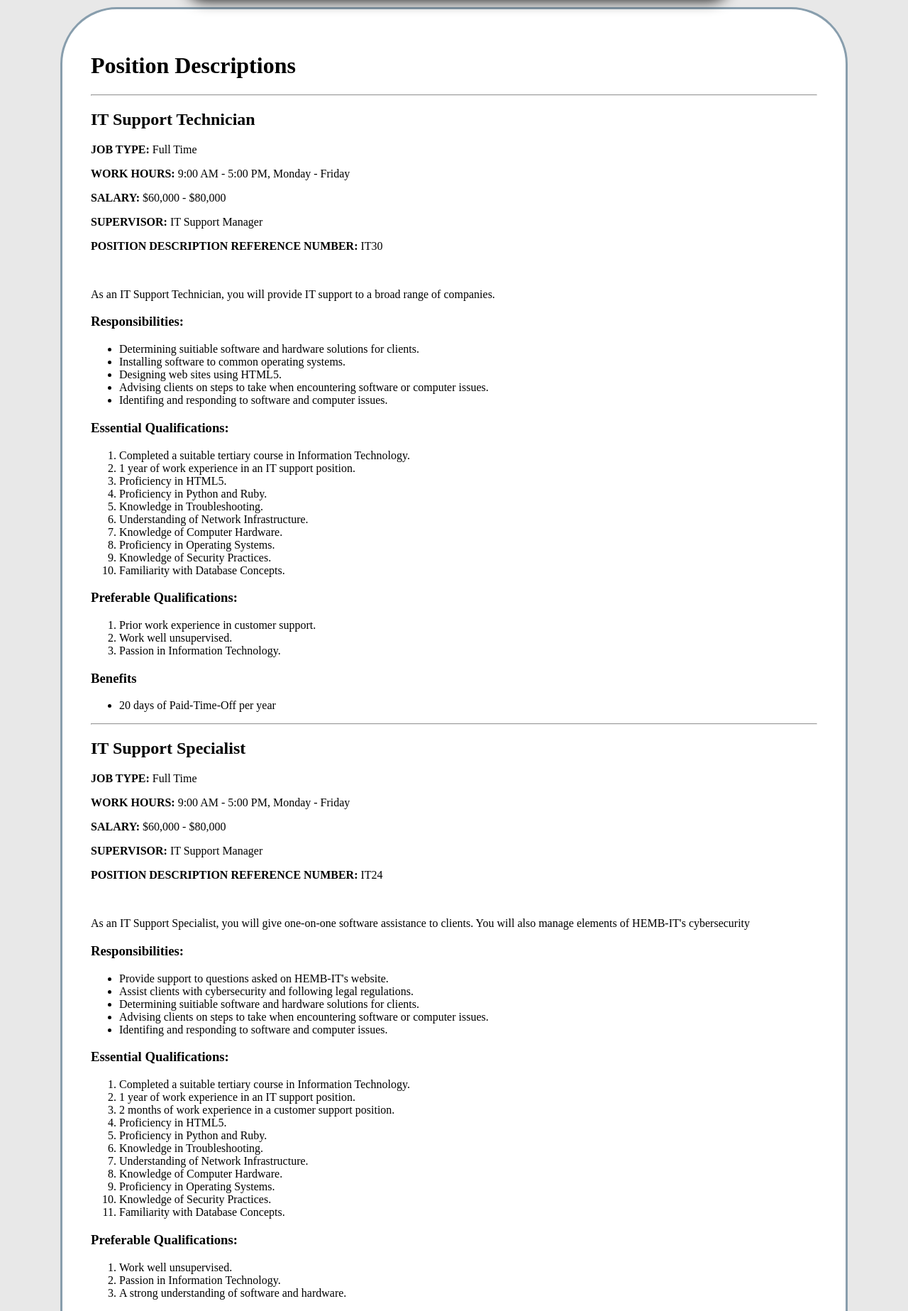
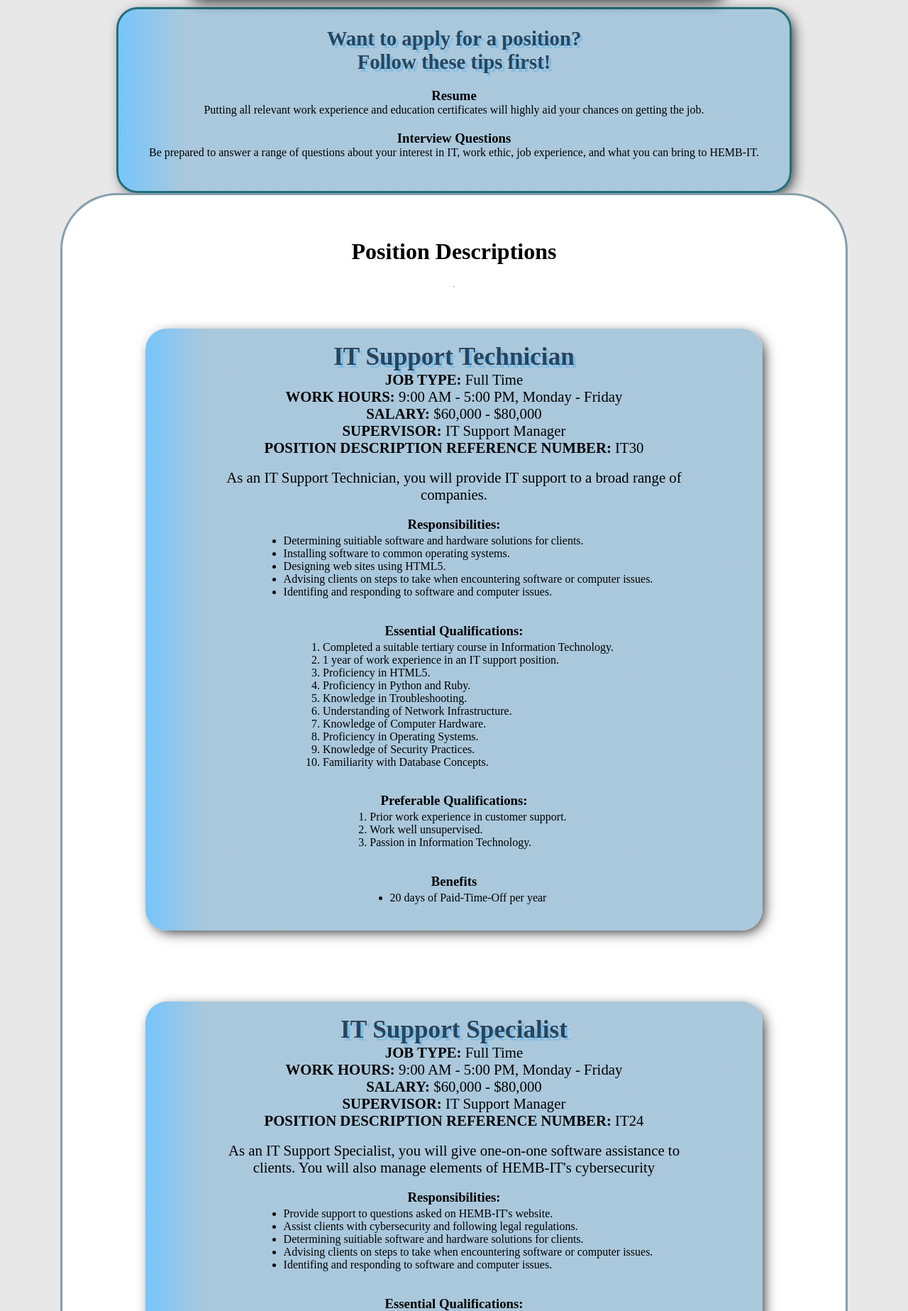
Before and after one commit to SPUDYBRO/HEMB, a PHP site: page /project1/jobs.html in a window 1280 px wide. Shown: the part 73-1920 px from the top of the page at 71% size. Run offline with PHP 8.4, Linux system fonts and the light colour scheme.

Commit message:
feat: adjusted about to scale, styled jobs
I fixed the scale issue with about page, when reaching around 340px it breaks
this is no longer the case

also styled jobs as Michael has not responded to contacts and was required to delegate the task

```diff
--- a/project1/index.html
+++ b/project1/index.html
@@ -72,7 +72,7 @@ In the footer include the link to your Jira Project (Don't forget to give access
             -->
 
 
-            <section class="main_section">
+            <section class="main_section" id="index_section">
                 <h2>What we do!</h2>
                 <p>If you have any IT issues, we can fix them! Not everyone has the availability of having IT personnel to assist with small or large issues. That's why we are here! To bridge that gap and allow small to large companies to request assistance for cheap!</p>
                 <!-- used gpt to find and fix grammar mistakes -->
@@ -81,7 +81,7 @@ In the footer include the link to your Jira Project (Don't forget to give access
             </section>
 
 
-            <section class="main_section">
+            <section class="main_section" id="index_section">
                 <h2>IT support technicians for hire</h2>
                 <p>Have the skills to be an IT support tech agent? Why not join us! We promise you a great and successful future filled with opportunities to grow, learn, and make a difference. Be part of a dynamic team that values innovation, collaboration, and excellence in providing top-notch IT solutions to our clients.</p>
                 <!-- mostly generated by chatgpt
@@ -97,7 +97,7 @@ In the footer include the link to your Jira Project (Don't forget to give access
             </section>
 
 
-            <section class="main_section">
+            <section class="main_section" id="index_section">
                 <h2>Meet our team</h2>
                 <p>Our capable team members are the backbone of our success. Each individual brings a unique set of skills and experiences, contributing to the innovative solutions we provide. From troubleshooting complex IT issues to implementing cutting-edge technologies, our team is dedicated to delivering excellence. They are passionate about their work, committed to continuous learning, and always ready to go the extra mile to ensure client satisfaction. Meet the people who make it all happen and learn about their invaluable contributions to our company.</p>
                 <!-- mostly generated by chatgpt
--- a/project1/jobs.html
+++ b/project1/jobs.html
@@ -53,13 +53,26 @@ subsections, lists etc. using the appropriate HTML elements.
             <a href="mailto:example@email.com"><img src="../images/mail_icon.png" alt="an image of a mail icon">Email us!</a>
         </nav>
 
+        <!-- Aside -->
+        <aside id="jobs_page_aside" class="main_section">
+            <h2>Want to apply for a position?<br> Follow these tips first!</h2>
+            <div>
+                <h3>Resume</h3>
+                <p>Putting all relevant work experience and education certificates will highly aid your chances on getting the job.</p>
+            </div>
+            <div>
+                <h3>Interview Questions</h3>
+                <p>Be prepared to answer a range of questions about your interest in IT, work ethic, job experience, and what you can bring to HEMB-IT.</p>
+            </div>
+        </aside>
+
         <main id="jobs_main">
 
             <h1>Position Descriptions</h1>
             <!-- Source: https://www.zippia.com/employer/how-to-write-a-job-description/  -->
             <hr>
 
-            <section> <!-- JOB 1 / IT Support Technician -->
+            <section class="main_section jobs_section"> <!-- JOB 1 / IT Support Technician -->
                 <h2>IT Support Technician</h2>
                 <p><strong>JOB TYPE:</strong> Full Time</p>
                 <p><strong>WORK HOURS:</strong> 9:00 AM - 5:00 PM, Monday - Friday</p>
@@ -74,6 +87,7 @@ subsections, lists etc. using the appropriate HTML elements.
                 <!-- Source: https://www.open.edu.au/advice/careers/it-computer-science/it-support-technician -->
 
                 <!-- JOB 1 / Responsibilities -->
+                <div>
                     <h3>Responsibilities:</h3>
                     <ul>
                         <li>Determining suitiable software and hardware solutions for clients.</li>
@@ -82,8 +96,9 @@ subsections, lists etc. using the appropriate HTML elements.
                         <li>Advising clients on steps to take when encountering software or computer issues.</li>
                         <li>Identifing and responding to software and computer issues.</li>
                     </ul>
-
+                </div>
                 <!-- JOB 1 / Essential Qualifications -->
+                <div>
                     <h3>Essential Qualifications:</h3>
                     <ol>
                         <li>Completed a suitable tertiary course in Information Technology.</li>
@@ -98,7 +113,8 @@ subsections, lists etc. using the appropriate HTML elements.
                         <li>Knowledge of Security Practices.</li>
                         <li>Familiarity with Database Concepts.</li>
                     </ol>
-
+                </div>
+                <div>
                     <!-- JOB 1 / Preferable Qualifications -->
                     <h3>Preferable Qualifications:</h3>
                     <ol>
@@ -106,18 +122,20 @@ subsections, lists etc. using the appropriate HTML elements.
                         <li>Work well unsupervised.</li>
                         <li>Passion in Information Technology.</li>
                     </ol>
+                </div>
 
                 <!-- JOB 1 / Benefits -->
+                <div>
                     <h3>Benefits</h3>
                     <ul>
                         <li>20 days of Paid-Time-Off per year</li>
                         <!-- Source: https://www.fairwork.gov.au/leave/annual-leave -->
                     </ul>
+                </div>
             </section>
-            <hr>
 
 
-            <section> <!-- JOB 2 / IT Support Specialist -->
+            <section class="main_section jobs_section"> <!-- JOB 2 / IT Support Specialist -->
                 <h2>IT Support Specialist</h2>
                 <p><strong>JOB TYPE:</strong> Full Time</p>
                 <p><strong>WORK HOURS:</strong> 9:00 AM - 5:00 PM, Monday - Friday</p>
@@ -130,6 +148,7 @@ subsections, lists etc. using the appropriate HTML elements.
                 <!-- Source: https://www.seek.com.au/it-support-technician-jobs/in-All-Melbourne-VIC  -->
 
                 <!-- JOB 2 / Responsibilities -->
+                <div>
                     <h3>Responsibilities:</h3>
                     <ul>
                         <li>Provide support to questions asked on HEMB-IT's website.</li>
@@ -138,8 +157,10 @@ subsections, lists etc. using the appropriate HTML elements.
                         <li>Advising clients on steps to take when encountering software or computer issues.</li>
                         <li>Identifing and responding to software and computer issues.</li>
                     </ul>
+                </div>
 
                 <!-- JOB 2 / Essential Qualifications -->
+                <div>
                     <h3>Essential Qualifications:</h3>
                     <ol>
                         <li>Completed a suitable tertiary course in Information Technology.</li>
@@ -155,26 +176,31 @@ subsections, lists etc. using the appropriate HTML elements.
                         <li>Knowledge of Security Practices.</li>
                         <li>Familiarity with Database Concepts.</li>
                     </ol>
+                </div>
 
                 <!-- JOB 2 / Preferable Qualifications -->
+                <div>
                     <h3>Preferable Qualifications:</h3>
                     <ol>
                         <li>Work well unsupervised.</li>
                         <li>Passion in Information Technology.</li>
                         <li>A strong understanding of software and hardware.</li>
                     </ol>
+                </div>
 
                 <!-- JOB 2 / Benefits -->
+                <div>
                     <h3>Benefits</h3>
                     <ul>
                         <li>20 days of Paid-Time-Off per year</li>
                         <!-- Source: https://www.fairwork.gov.au/leave/annual-leave -->
                     </ul>
+                </div>
             </section>
             <hr>
 
 
-            <section> <!-- JOB 3 / Desktop Support Technician -->
+            <section class="main_section jobs_section"> <!-- JOB 3 / Desktop Support Technician -->
                 <h2>Desktop Support Technician</h2>
                 <p><strong>JOB TYPE:</strong> Full Time</p>
                 <p><strong>WORK HOURS:</strong> 9:00 AM - 5:00 PM, Monday - Friday</p>
@@ -186,6 +212,7 @@ subsections, lists etc. using the appropriate HTML elements.
                 <!-- Source: https://www.seek.com.au/it-support-technician-jobs/in-All-Melbourne-VIC  -->
 
                 <!-- JOB 3 / Responsibilities -->
+                <div>
                     <h3>Responsibilities:</h3>
                     <ul>
                         <li>Ensure office computers work as intended.</li>
@@ -196,8 +223,10 @@ subsections, lists etc. using the appropriate HTML elements.
                         <li>Identifing and responding to software and computer issues.</li>
                         <li>Deploy hardware in the office.</li>
                     </ul>
+                </div>
 
                 <!-- JOB 3 / Essential Qualifications -->
+                <div>
                     <h3>Essential Qualifications:</h3>
                     <ol>
                         <li>Completed a tertiary course in Networks and Switching.</li>
@@ -214,14 +243,17 @@ subsections, lists etc. using the appropriate HTML elements.
                         <li>Knowledge of Security Practices.</li>
                         <li>Familiarity with Database Concepts.</li>
                     </ol>
+                </div>
 
                 <!-- JOB 3 / Preferable Qualifications -->
+                <div>
                     <h3>Preferable Qualifications:</h3>
                     <ol>
                         <li>Work well unsupervised.</li>
                         <li>Passion in Information Technology.</li>
                         <li>A strong understanding of software and hardware.</li>
                     </ol>
+                </div>
 
                 <!-- JOB 3 / Benefits -->
                 <h3>Benefits</h3>
@@ -233,7 +265,7 @@ subsections, lists etc. using the appropriate HTML elements.
             <hr>
 
 
-            <section> <!-- JOB 4 / Service Desk Analyst -->
+            <section class="main_section jobs_section"> <!-- JOB 4 / Service Desk Analyst -->
                 <h2>Service Desk Analyst</h2>
                 <p><strong>JOB TYPE:</strong> Full Time</p>
                 <p><strong>WORK HOURS:</strong> 9:00 AM - 5:00 PM, Monday - Friday</p>
@@ -250,6 +282,7 @@ subsections, lists etc. using the appropriate HTML elements.
                 <!-- Source: https://au.indeed.com/career-advice/finding-a-job/what-does-a-desktop-support-technician-do -->
 
                 <!-- JOB 4 / Responsibilities -->
+                <div>
                     <h3>Responsibilities:</h3>
                     <ul>
                         <li>Advising clients on steps to take when encountering software or computer issues.</li>
@@ -257,8 +290,10 @@ subsections, lists etc. using the appropriate HTML elements.
                         <li>Assist clients with cybersecurity and following legal regulations.</li>
                         <li>Determining suitiable software and hardware solutions for clients.</li>
                     </ul>
+                </div>
 
                 <!-- JOB 4 / Essential Qualifications -->
+                <div>
                     <h3>Essential Qualifications:</h3>
                     <ol>
                         <li>Completed a suitable tertiary course in Information Technology.</li>
@@ -273,14 +308,17 @@ subsections, lists etc. using the appropriate HTML elements.
                         <li>Knowledge of Security Practices.</li>
                         <li>Familiarity with Database Concepts.</li>
                     </ol>
+                </div>
 
                 <!-- JOB 4 / Preferable Qualifications -->
+                <div>
                     <h3>Preferable Qualifications:</h3>
                     <ol>
                         <li>Work well unsupervised.</li>
                         <li>Passion in Information Technology.</li>
                         <li>A strong understanding of software and hardware.</li>
                     </ol>
+                </div>
 
                 <!-- JOB 4 / Benefits -->
                 <h3>Benefits</h3>
@@ -291,16 +329,6 @@ subsections, lists etc. using the appropriate HTML elements.
             </section>
 
         </main>
-
-
-        <!-- Aside -->
-        <aside id="jobs_page_aside">
-            <h2>Want to apply for a position? Follow these tips first!</h2>
-            <h3>Resume</h3>
-            <p>Putting all relevant work experience and education certificates will highly aid your chances on getting the job.</p>
-            <h3>Interview Questions</h3>
-            <p>Be prepared to answer a range of questions about your interest in IT, work ethic, job experience, and what you can bring to HEMB-IT.</p>
-        </aside>
 
 
         <!-- Footer -->
--- a/styles/styles.css
+++ b/styles/styles.css
@@ -247,11 +247,11 @@ This is for styling every single page */
 
 
 
-        /* Section styling */
+    /* Section styling */
 
         .main_section {
             width: 85%;
-            margin: 50px 0px;
+            margin: 0px auto;
             padding: 2% 0px;
             background-color: var(--nav_background_color);
             background-image: linear-gradient(to left, var(--content_background_color)90%, var(--content_background_gradient_color));
@@ -346,6 +346,10 @@ This is for styling every single page */
         flex-direction: column;
       align-items: center;
         justify-content: space-around;
+    }
+
+    #index_section {
+        margin: 50px 0px;
     }
 
     #hero_img {
@@ -455,53 +459,105 @@ This is for styling every single page */
         width: 63%
     }
 
+    .title_image_and_list_flex_container {
+        display: flex;
+        flex-direction: row;
+        width: 45%;
+    }
+
     .title_image {
         border-right: 1px solid black;
         padding-right: 10px;
         display: inline-block;
     }
 
-    #thank_you_text {
-        font-size: 25px;
-    }
+    @media (max-width: 800px) {
 
-    @media (max-width: 800px) {
-        body, html {
-            height: 100%;
-            margin: 0;
+        #employee_info {
+            margin: 0px;
+            width: 100%;
+        }
+        .title_image_and_list_flex_container {
+            width: 100%;
+            align-items: center;
+            justify-content: center;
+        }
+
+        .individual_employee > p{
+            width: 90%;
         }
 
         .individual_employee {
-            display: flex;
             flex-direction: column;
-            justify-content: center; /* center horizontally */
-            align-items: center;     /* center vertically */
-            text-align: center;
-            height: 100vh;           /* full viewport height */
-            flex-direction: column;
+            align-items: center;
+            width: 100%;
         }
 
-        .title_image {
-            border-right: 0px black;
-        }
     }
 
 
 
 /* Jobs Page styling by Michael Sharpley */
 
-
+    #jobs_main {
+        display: flex;
+        flex-direction: column;
+        align-items: center;
+    }
     #jobs_page_aside {
         width: 25%;
         border: 3px solid var(--legend_and_input_color);
-        padding: 1% 0px;
+        padding: 25px;
         background-color: var(--nav_background_color);
 
         position: absolute;
-        bottom: 45vh;
-        right: 5%;
+        top: 17vh;
+        right: 2%;
+        text-align: center;
+
     }
 
+    #jobs_page_aside > h2 {
+        font-size: 1.8em;
+        margin-bottom: 20px;
+    }
+
+    #jobs_page_aside div > p,
+    #jobs_page_aside div > h3 {
+        margin: 0px;
+    }
+
+    #jobs_page_aside div {
+        margin-bottom: 20px;
+    }
+
+    .jobs_section {
+        display: flex;
+        flex-direction: column;
+        align-items: center;
+        margin: 50px 0px;
+    }
+
+    .jobs_section div > h3 {
+        margin-bottom: 3px;
+    }
+
+    .jobs_section div > ul,
+    .jobs_section div > ol {
+        width: fit-content;
+        text-align: left;
+        margin-top: 3px;
+    }
+
+
+    @media (max-width: 1400px) {
+        #jobs_page_aside {
+            position: static;
+            width: 70%;
+            margin: 0px auto;
+            top: 0;
+        }
+    }
 
 /*
 
```
Also changed, not shown: project1/about.html (+13 -11 lines). Lines whose indentation alone changed are shown as unchanged.
